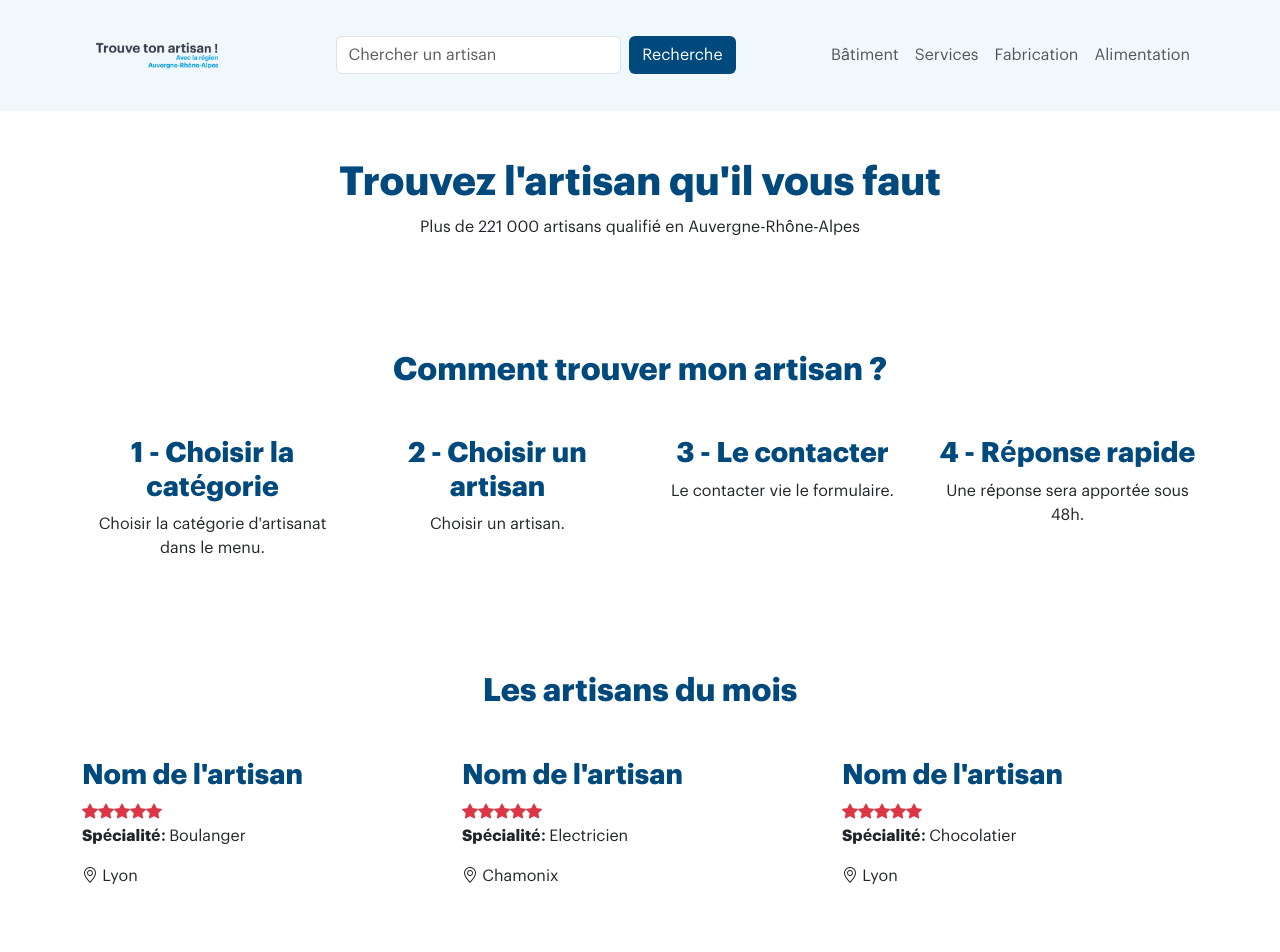
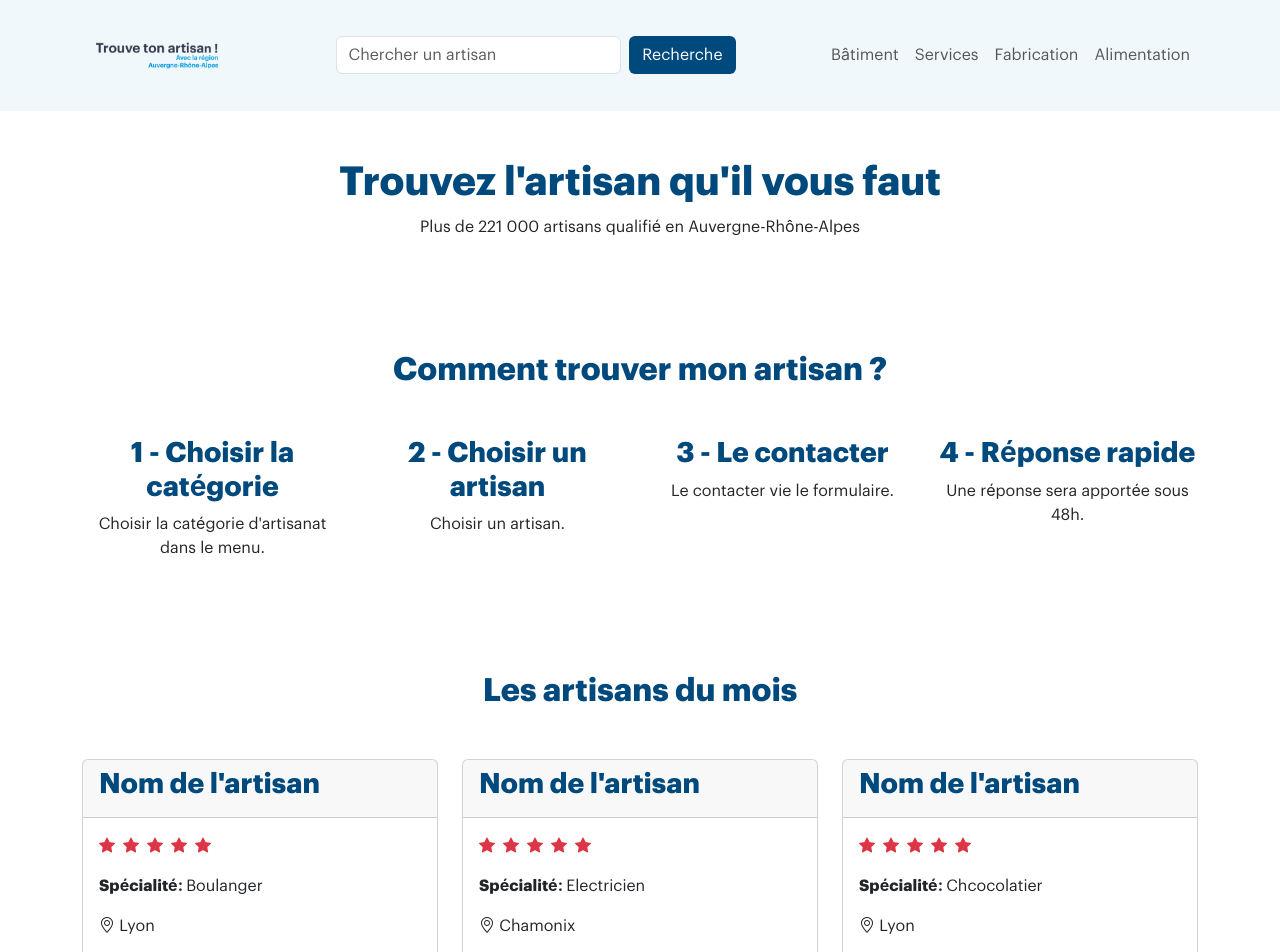
Before and after one commit to guillaumebertil/trouve-ton-artisan, a React (Create React App) app in the folder frontend/: page / in a window 1280 px wide. Shown: the top 952 px of the page. Built offline with nearby package versions, Linux system fonts and the light colour scheme.

Commit message:
style: restyle de la HomePage

```diff
--- a/frontend/src/pages/HomePage.jsx
+++ b/frontend/src/pages/HomePage.jsx
@@ -61,49 +61,61 @@ const HomePage = () => {
                     <div className='row'>
                         {/* Artisan 1 - TEMPORAIRE */}
                         <div className='col-md-4 mb-4'>
-                            <div className='artisan-card'>
+                            <div className='card'>
+                                <div className='card-header'>
                                     <h3>Nom de l'artisan</h3>
-                                <div className='rating'>
-                                    <i className='bi bi-star-fill text-danger'></i>
-                                    <i className='bi bi-star-fill text-danger'></i>
-                                    <i className='bi bi-star-fill text-danger'></i>
-                                    <i className='bi bi-star-fill text-danger'></i>
-                                    <i className='bi bi-star-fill text-danger'></i>
+                                </div>
+                                <div className='card-body'>
+                                    <div className='rating mb-3'>
+                                        <i className='bi bi-star-fill text-danger me-1'></i>
+                                        <i className='bi bi-star-fill text-danger mx-1'></i>
+                                        <i className='bi bi-star-fill text-danger mx-1'></i>
+                                        <i className='bi bi-star-fill text-danger mx-1'></i>
+                                        <i className='bi bi-star-fill text-danger ms-1'></i>
                                     </div>
                                     <p><strong>Spécialité: </strong>Boulanger</p>
                                     <p><i className='bi bi-geo-alt'></i> Lyon</p>
                                 </div>
                             </div>
+                        </div>
 
                         {/* Artisan 2 - TEMPORAIRE */}
                         <div className='col-md-4 mb-4'>
-                            <div className='artisan-card'>
+                            <div className='card'>
+                                <div className='card-header'>
                                     <h3>Nom de l'artisan</h3>
-                                <div className='rating'>
-                                    <i className='bi bi-star-fill text-danger'></i>
-                                    <i className='bi bi-star-fill text-danger'></i>
-                                    <i className='bi bi-star-fill text-danger'></i>
-                                    <i className='bi bi-star-fill text-danger'></i>
-                                    <i className='bi bi-star-fill text-danger'></i>
+                                </div>
+                                <div className='card-body'>
+                                    <div className='rating mb-3'>
+                                        <i className='bi bi-star-fill text-danger me-1'></i>
+                                        <i className='bi bi-star-fill text-danger mx-1'></i>
+                                        <i className='bi bi-star-fill text-danger mx-1'></i>
+                                        <i className='bi bi-star-fill text-danger mx-1'></i>
+                                        <i className='bi bi-star-fill text-danger ms-1'></i>
                                     </div>
                                     <p><strong>Spécialité: </strong>Electricien</p>
                                     <p><i className='bi bi-geo-alt'></i> Chamonix</p>
                                 </div>
                             </div>
+                        </div>
 
                         {/* Artisan 3 - TEMPORAIRE */}
                         <div className='col-md-4 mb-4'>
-                            <div className='artisan-card'>
+                            <div className='card'>
+                                <div className='card-header'>
                                     <h3>Nom de l'artisan</h3>
-                                <div className='rating'>
-                                    <i className='bi bi-star-fill text-danger'></i>
-                                    <i className='bi bi-star-fill text-danger'></i>
-                                    <i className='bi bi-star-fill text-danger'></i>
-                                    <i className='bi bi-star-fill text-danger'></i>
-                                    <i className='bi bi-star-fill text-danger'></i>
                                 </div>
-                                <p><strong>Spécialité: </strong>Chocolatier</p>
+                                <div className='card-body'>
+                                    <div className='rating mb-3'>
+                                        <i className='bi bi-star-fill text-danger me-1'></i>
+                                        <i className='bi bi-star-fill text-danger mx-1'></i>
+                                        <i className='bi bi-star-fill text-danger mx-1'></i>
+                                        <i className='bi bi-star-fill text-danger mx-1'></i>
+                                        <i className='bi bi-star-fill text-danger ms-1'></i>
+                                    </div>
+                                    <p><strong>Spécialité: </strong>Chcocolatier</p>
                                     <p><i className='bi bi-geo-alt'></i> Lyon</p>
+                                </div>
                             </div>
                         </div>
 
```
Lines whose indentation alone changed are shown as unchanged.
